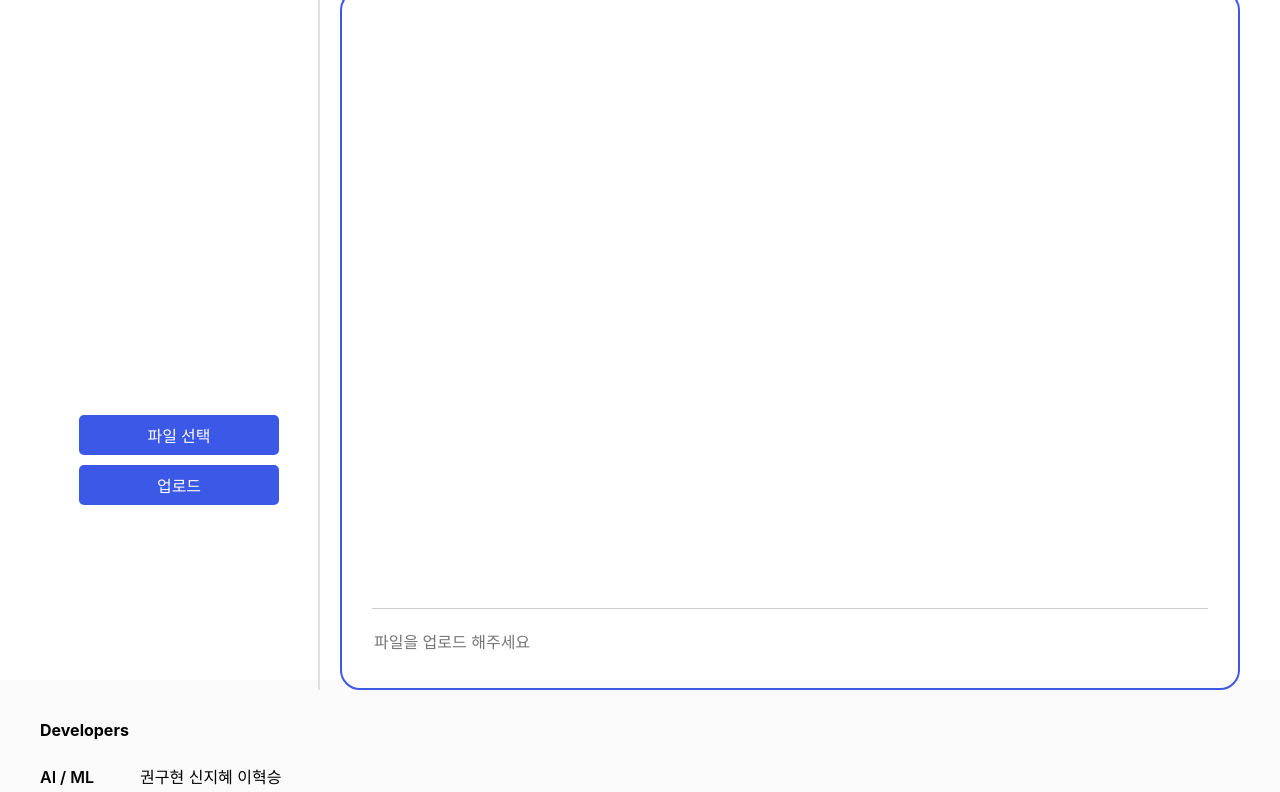
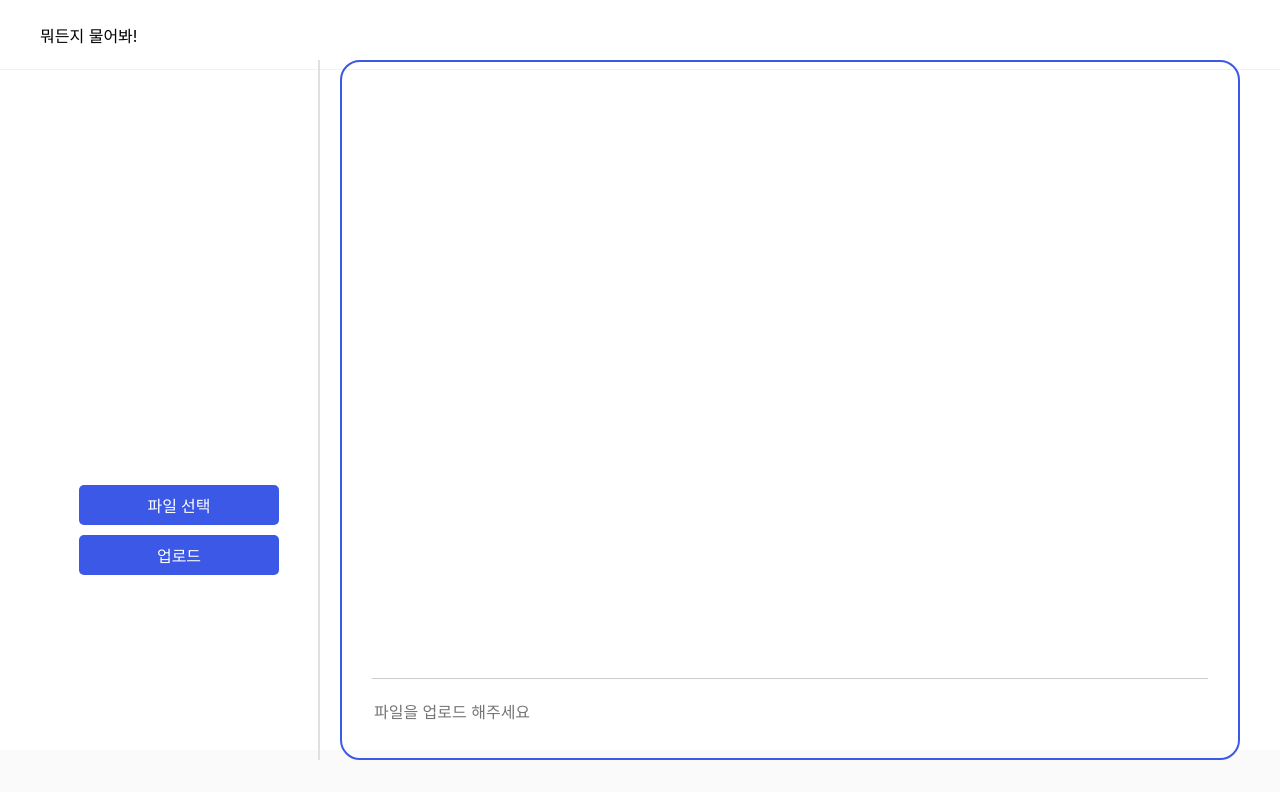
Before and after one commit to Sunny-jinn/khu-cse-track-project, a React (Vite) app: page / in a window 1280 px wide. Shown: the top 792 px of the page. Built offline with nearby package versions, Linux system fonts and the light colour scheme; some icons are missing.

Commit message:
feat: header 추가

```diff
--- /dev/null
+++ b/src/components/Header/Header.tsx
@@ -0,0 +1,11 @@
+import { Container, Wrapper } from "./styled";
+
+const Header = () => {
+  return (
+    <Container>
+      <Wrapper>뭐든지 물어봐!</Wrapper>
+    </Container>
+  );
+};
+
+export default Header;
--- /dev/null
+++ b/src/components/Header/styled.ts
@@ -0,0 +1,15 @@
+import styled from "@emotion/styled";
+
+export const Container = styled.header`
+  width: 100%;
+  height: 70px;
+  display: flex;
+  justify-content: center;
+  border-bottom: 0.5px solid rgba(0, 0, 0, 0.05);
+`;
+
+export const Wrapper = styled.div`
+  width: 1200px;
+  display: flex;
+  align-items: center;
+`;
--- a/src/components/Main.tsx
+++ b/src/components/Main.tsx
@@ -2,6 +2,7 @@ import styled from "@emotion/styled";
 import FileUpload from "./FileUpload/FileUpload";
 import Question from "./Question/Question";
 import Footer from "./Footer/Footer";
+import Header from "./Header/Header";
 
 const Container = styled.div`
   width: 100%;
@@ -20,6 +21,7 @@ const Wrapper = styled.div`
 const Main: React.FC = () => {
   return (
     <Container>
+      <Header />
       <Wrapper>
         <FileUpload />
         <Question />
```
